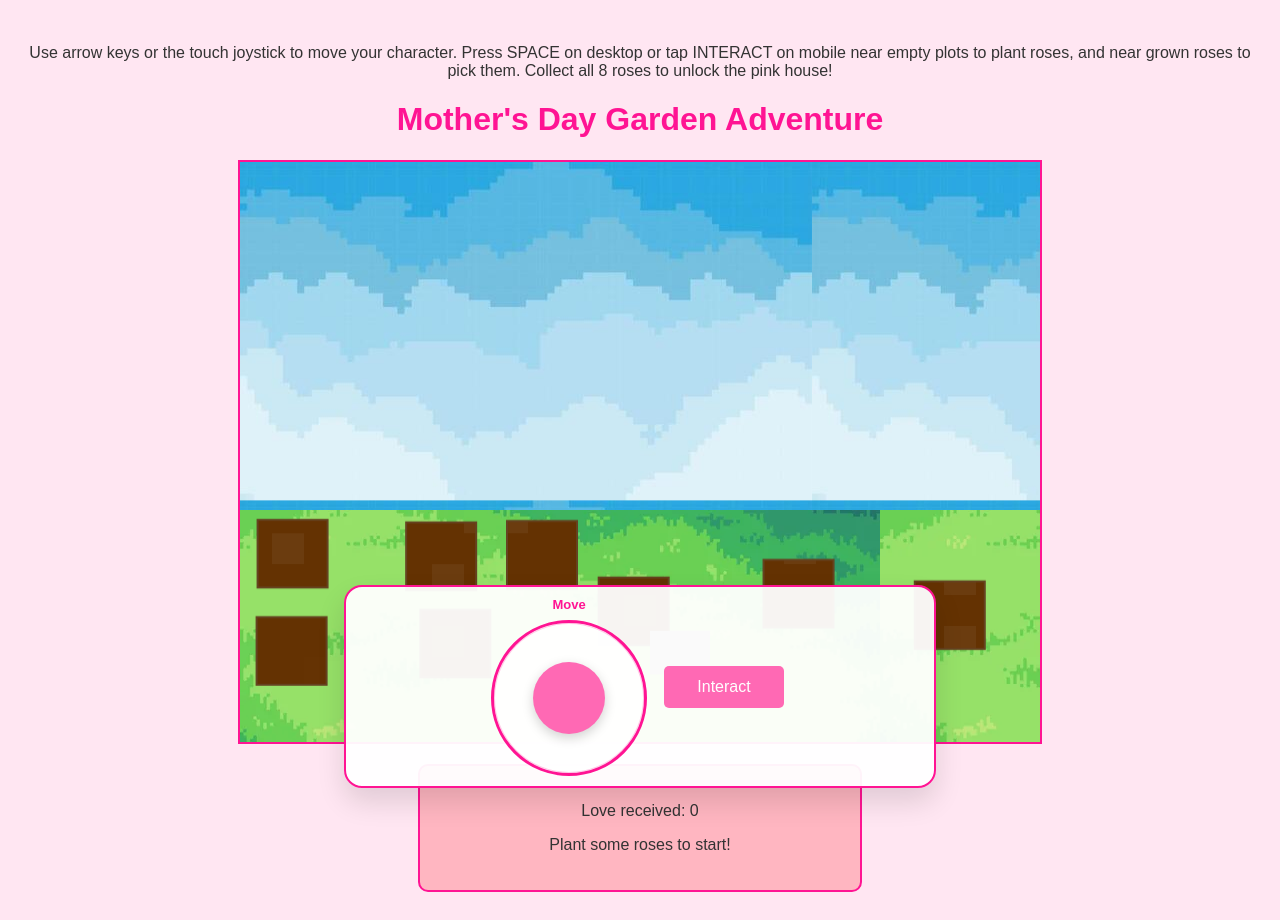
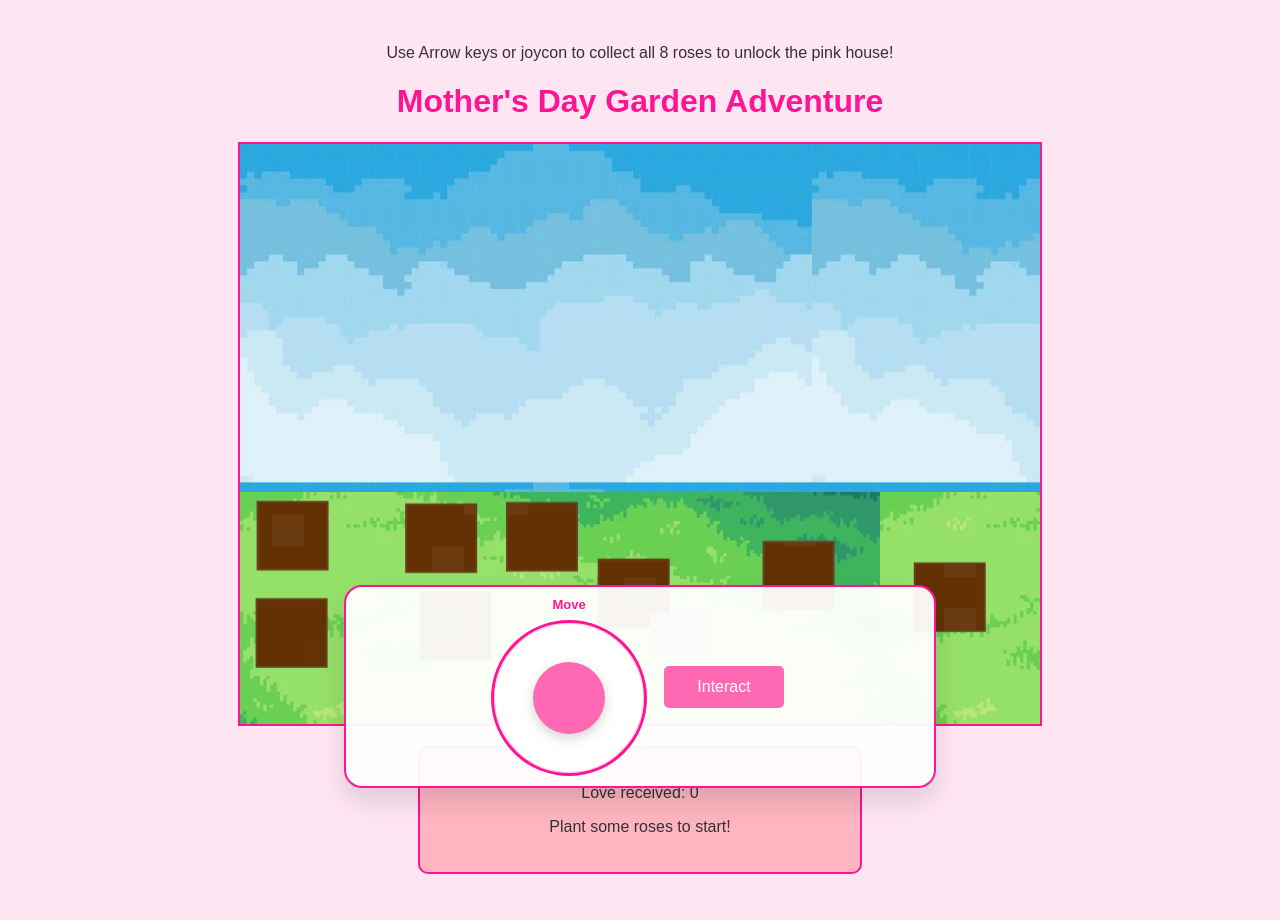
Before and after one commit to Turtleboy24/Mothers-day-game, a plain HTML site: page index.html in a window 1280 px wide. Drawn offline with Linux system fonts and the light colour scheme.

Commit message:
Simplify instructions for game controls

```diff
--- a/index.html
+++ b/index.html
@@ -8,7 +8,7 @@
 </head>
 <body>
     <div id="instructions">
-        <p>Use arrow keys or the touch joystick to move your character. Press SPACE on desktop or tap INTERACT on mobile near empty plots to plant roses, and near grown roses to pick them. Collect all 8 roses to unlock the pink house!</p>
+        <p>Use Arrow keys or joycon to collect all 8 roses to unlock the pink house!</p>
     </div>
     <h1>Mother's Day Garden Adventure</h1>
     <canvas id="game-canvas" width="800" height="600"></canvas>
```
